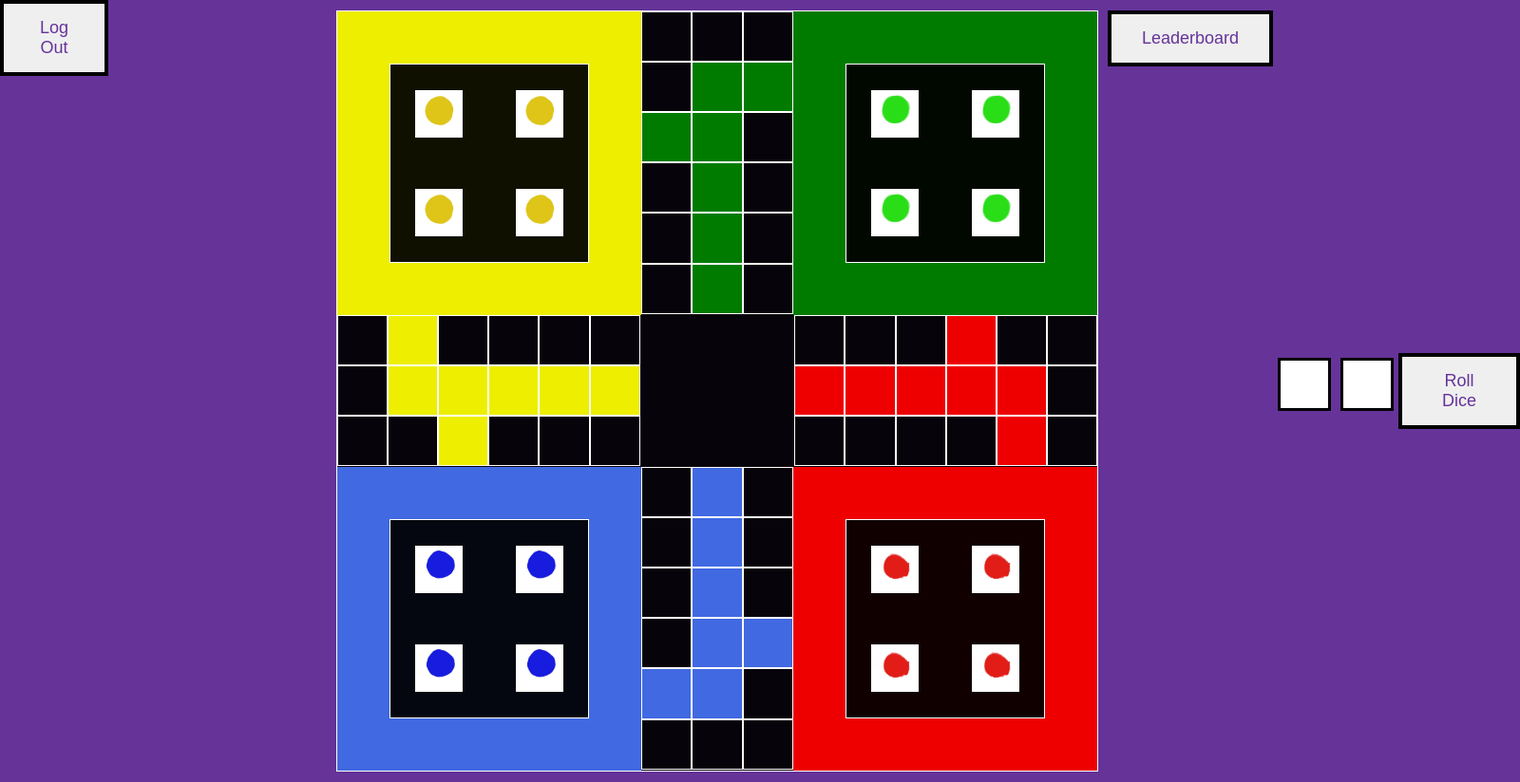
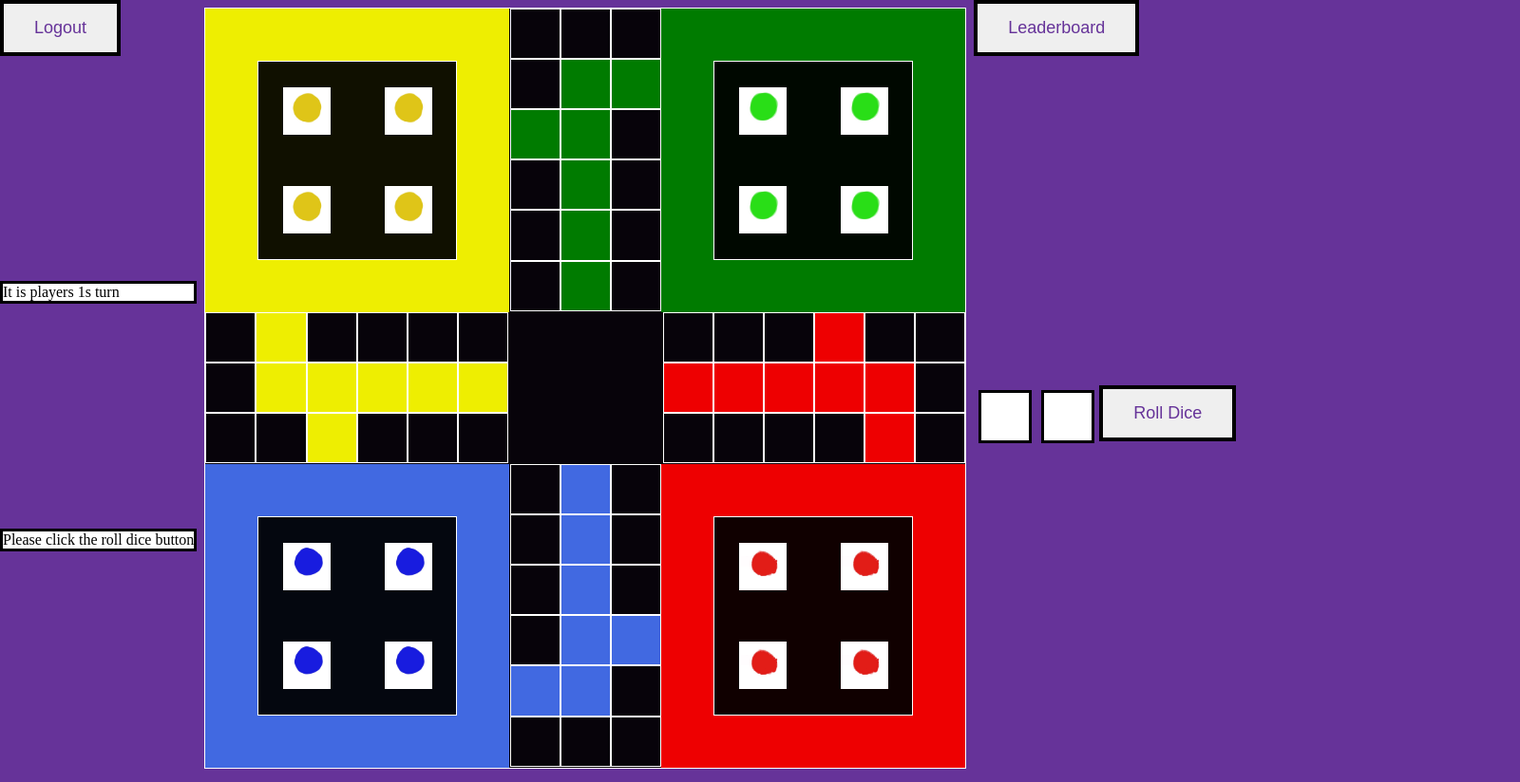
Before and after one commit to awabakram/falludofield, a PHP site: page /falludofields.html in a window 1600 px wide. Shown: the whole page at 95% size. Run offline with PHP 8.4, Linux system fonts and the light colour scheme.

Commit message:
Added text boxes

```diff
--- a/falludofields.html
+++ b/falludofields.html
@@ -10,9 +10,24 @@
 
 
 <body>
+    <div class="leftSide">
         <div class = "leftButton">
-        <button type= "button" class = "logOutButton"> Log Out</button>
+            <button type= "button" class = "logOutButton"> Logout</button>
         </div>
+
+        <div>
+            <p class="turn">
+                It is players 1s turn
+            </p>
+        </div>
+
+        <div>
+            <p class="instructions">
+                Please click the roll dice button
+            </p>
+        </div>
+    </div>
+
 
     <div class = "gameboard">
 <!--Colour boxes-->
@@ -174,16 +189,27 @@
 
     </div>
 
+
+    <div class="rightSide">
+        <div>
             <button type="button" class = "leaderboardButton">Leaderboard</button>
+        </div>
 
         <div class="rollMechanism">
             <div class="bothDice">
                 <div id = "dice"></div>
                 <div id = "dice2"></div>
             </div>
+            <div>
                 <button type="button" class= "rollDiceButton" onclick="diceButtonPressed()">Roll Dice</button>
             </div>
+        </div>
+    </div>
+
+
     <script src="gameboard.js"></script>
+
+
 </body>
 
 
--- a/gameBoard.css
+++ b/gameBoard.css
@@ -5,11 +5,27 @@
 }
 /*Setting the template for the the contents of the page*/
 body{
-    align-items: center;
-    justify-content: center;
     display: flex;
     background-color: rebeccapurple;
-    justify-content: space-around;
+}
+
+.instructions{
+    background-color: white;
+    border: 3px solid black;
+
+}
+
+.turn{
+    background-color: white;
+    border: 3px solid black;
+}
+
+.leftSide{
+    display: grid ;
+}
+
+.rightSide{
+    display: grid;
 }
 
 /*Adding the black base of the gamboard*/
@@ -21,6 +37,7 @@ body{
     flex-wrap: wrap;
     justify-content: space-between;
     border: 1px solid white;
+    margin: 1vh;
 }
 
 
@@ -144,7 +161,8 @@ body{
 }
 
 .rollMechanism{
-    display: flex;
+    display:flex;
+
 }
 
 
@@ -158,17 +176,7 @@ body{
     display: flex;
 }
 
-.logOutButton, .leaderboardButton{
-    margin-bottom: 93vh;
-}
 
-.logOutButton{
-    margin-right: 30vh;
-}
-
-.leaderboardButton{
-    margin-left: 10px;
-}
 
 .spaces:hover {
     background-color: darkmagenta;
```
Lines whose indentation alone changed are shown as unchanged.
